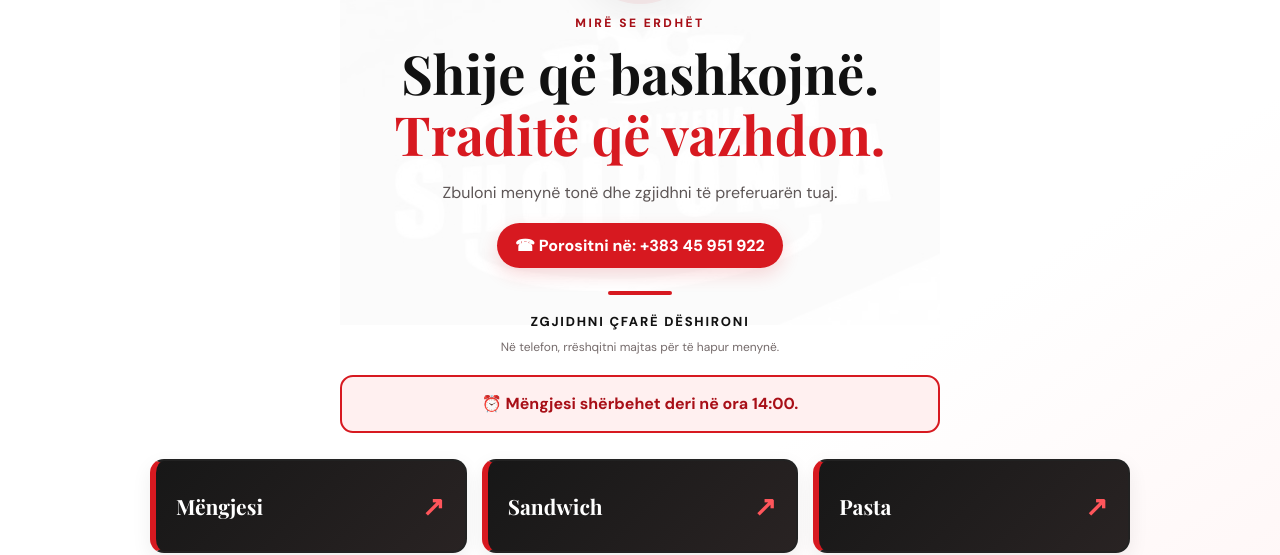
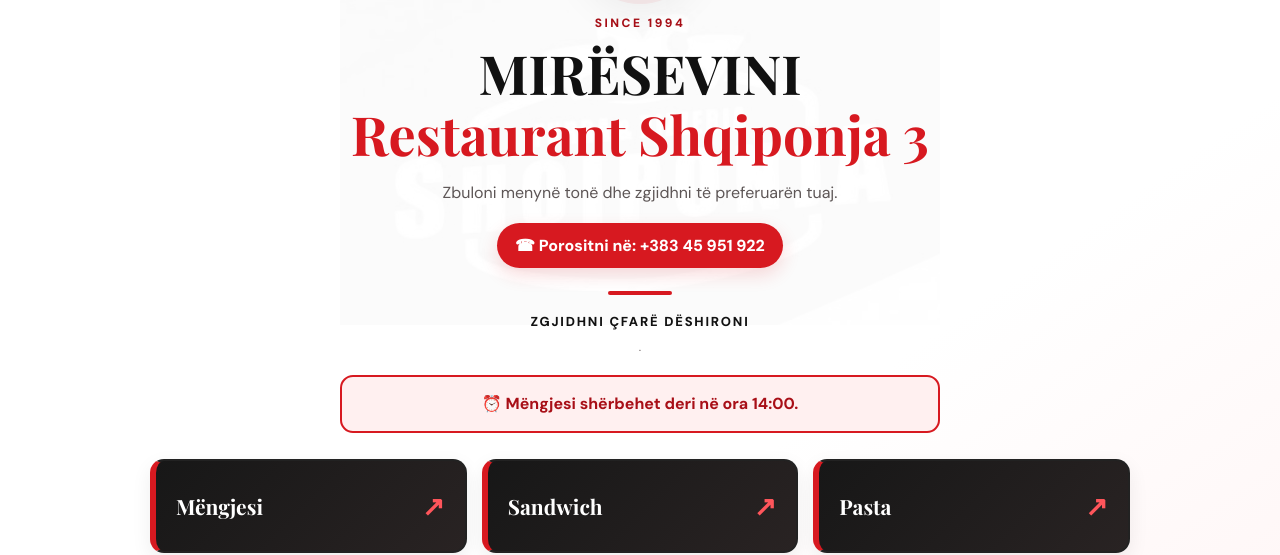
Before and after one commit to Darisi3/Shqiponja3, a plain HTML site: page shqiponja-website/index.html in a window 1280 px wide. Shown: the part 258-813 px from the top of the page. Drawn offline with nearby package versions, Linux system fonts and the light colour scheme.

Commit message:
Update index.html

```diff
--- a/shqiponja-website/index.html
+++ b/shqiponja-website/index.html
@@ -4,8 +4,8 @@
   <meta charset="utf-8">
   <meta name="viewport" content="width=device-width, initial-scale=1">
   <meta name="theme-color" content="#111111">
-  <meta name="description" content="Menuja digjitale e Furrës & Pizzerisë Shqiponja.">
-  <title>Shqiponja | Menu Digjitale</title>
+  <meta name="description" content="Menuja digjitale e Restaurant Shqiponjes">
+  <title>Shqiponja 3 | Restaurant</title>
   <link rel="icon" type="image/png" href="assets/logo.png">
   <link rel="stylesheet" href="style.css">
 </head>
@@ -28,13 +28,13 @@
         <div class="hero-emblem">
           <img src="assets/logo.png" alt="Shqiponja">
         </div>
-        <p class="kicker">MIRË SE ERDHËT</p>
-        <h1>Shije që bashkojnë.<br><span>Traditë që vazhdon.</span></h1>
+        <p class="kicker">SINCE 1994</p>
+        <h1>MIRËSEVINI<br><span>Restaurant Shqiponja 3</span></h1>
         <p class="hero-copy">Zbuloni menynë tonë dhe zgjidhni të preferuarën tuaj.</p>
         <a class="hero-phone" href="tel:+38345951922">☎ Porositni në: +383 45 951 922</a>
         <div class="gold-rule"></div>
         <p class="choose-label">ZGJIDHNI ÇFARË DËSHIRONI</p>
-        <p class="swipe-hint">Në telefon, rrëshqitni majtas për të hapur menynë.</p>
+        <p class="swipe-hint">.</p>
         <div class="service-hours" role="note"><strong>⏰ Mëngjesi shërbehet deri në ora 14:00.</strong></div>
       </div>
       <div id="category-grid" class="category-grid" aria-label="Kategoritë e menusë"></div>
```
